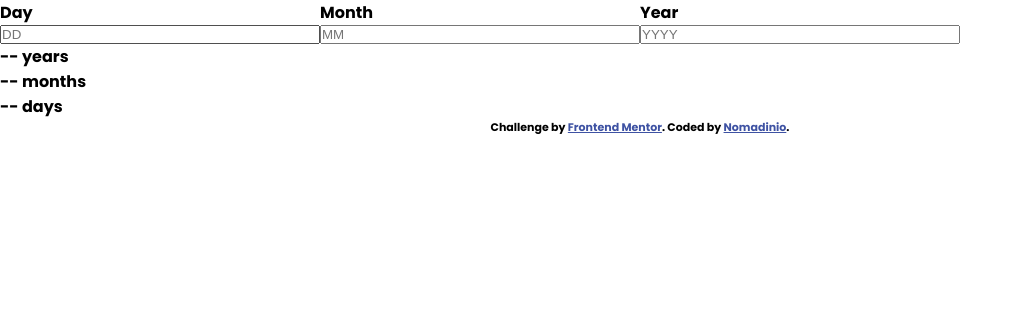
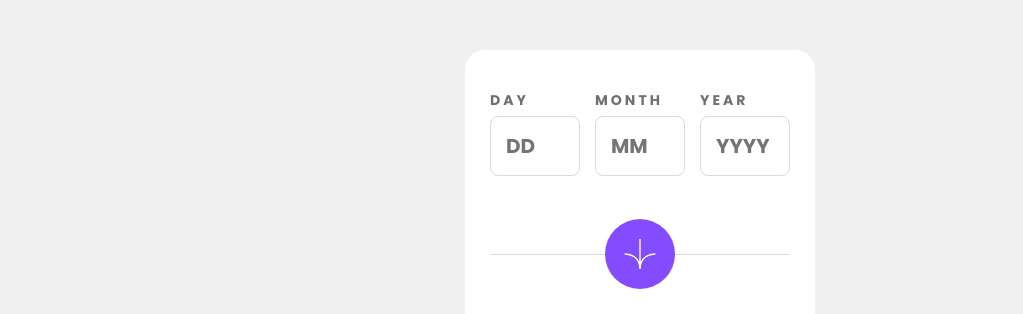
Before and after one commit to Nomadinio0/age-calculator-app-main, a plain HTML site: page index.html in a window 1280 px wide. Shown: the top 314 px of the page, without its empty margins (0-1023 px from the left). Drawn offline with Linux system fonts and the light colour scheme.

Commit message:
css structure, minor html fixes

```diff
--- a/index.html
+++ b/index.html
@@ -37,15 +37,18 @@
         <input type="text" name="year" id="year" placeholder="YYYY">
         <div class="error"></div>
       </div>
+      <div class="icon">
+        <img class="arrow" src="/assets/images/icon-arrow.svg" alt="">
+      </div>
     </div>
     <div class="output">
-      <div class="output_years">
+      <div class="score output_years">
         <p><span>--</span> years</p>
       </div>
-      <div class="output_months">
+      <div class="score output_months">
         <p><span>--</span> months</p>
       </div>
-      <div class="output_days">
+      <div class="score output_days">
         <p><span>--</span> days</p>
       </div>
     </div>
--- a/scss/_colors.scss
+++ b/scss/_colors.scss
@@ -7,4 +7,4 @@ $white: hsl(0, 0%, 100%);
 $offWhite: hsl(0, 0%, 94%);
 $lightGrey: hsl(0, 0%, 86%);
 $smokeyGrey: hsl(0, 1%, 44%);
-$offBlack: hsl(0, 0%, 8%);
+$offBlack: rgb(20, 20, 20);
--- a/scss/style.scss
+++ b/scss/style.scss
@@ -1,3 +1,5 @@
+@import 'colors';
+
 * {
 	margin: 0;
 	padding: 0;
@@ -13,23 +15,90 @@
 }
 
 body {
+	display: flex;
+	flex-direction: column;
+	align-items: center;
+	justify-content: space-between;
+	height: 100vh;
+	background-color: $offWhite;
 	font-family: 'Poppins', sans-serif;
 
 	.container {
+		margin-top: 50px;
+		padding: 40px 25px;
+		width: 350px;
+		height: 550px;
+		background-color: $white;
+		border-radius: 20px 20px 80px;
+
 		.input {
+			position: relative;
 			display: flex;
 			flex-direction: row;
+			justify-content: space-between;
+			height: 35%;
+			border-bottom: 1px solid $lightGrey;
 
 			.box {
 				display: flex;
 				flex-direction: column;
-				width: 25%;
+
+				label {
+					text-transform: uppercase;
+					letter-spacing: 3px;
+					font-size: 14px;
+					color: $smokeyGrey;
+				}
+
+				input {
+					height: 60px;
+					width: 90px;
+					margin: 5px 0;
+					padding-left: 15px;
+					font-size: 20px;
+					font-weight: 600;
+					border: 1px solid $lightGrey;
+					border-radius: 8px;
+					font-family: 'Poppins', sans-serif;
+				}
+			}
+
+			.icon {
+				display: flex;
+				justify-content: center;
+				align-items: center;
+				position: absolute;
+				bottom: 0;
+				left: 50%;
+				transform: translate(-50%, 50%);
+				background-color: $purple;
+				border-radius: 70px;
+				height: 70px;
+				width: 70px;
+
+				.arrow {
+					height: 30px;
+				}
 			}
 		}
 
 		.output {
 			display: flex;
 			flex-direction: column;
+			padding: 70px 0;
+
+			.score {
+				p {
+					font-size: 50px;
+					font-weight: 800;
+					font-style: italic;
+					line-height: 60px;
+
+					span {
+						color: $purple;
+					}
+				}
+			}
 		}
 	}
 }
```
Also changed, not shown: css/style.css, 1 other file.
